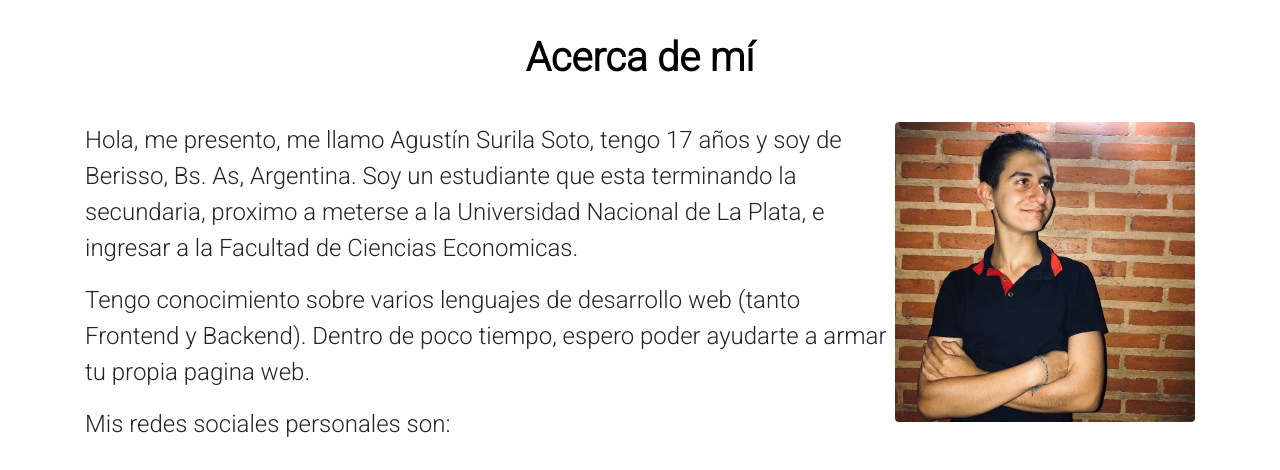
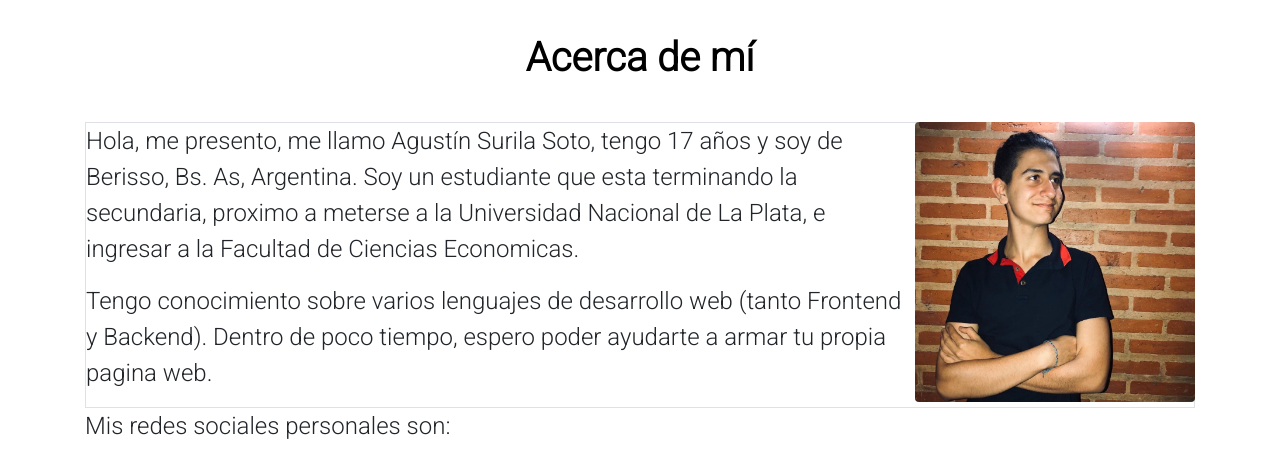
Before and after one commit to Auchan22/Web-personal, a plain HTML site: page index.html in a window 1280 px wide. Shown: the part 1480-1950 px from the top of the page. Drawn offline with nearby package versions, Linux system fonts and the light colour scheme.

Commit message:
En html no hice mucho cambio, todo fue Css

```diff
--- a/index.html
+++ b/index.html
@@ -139,13 +139,13 @@
             <div class="centrado">
                 <a href="#" class="encabezados"><h2 class="margintop-md">Acerca de mí</h2></a>
             </div>
-            <div>
-                <div>
-                    <img id="perfil" src="./Img/yo.jpg" alt="yo" height="300px" width="300px" class="rounded float-right img-fluid">
+            <div class="informacion">
+                <img id="perfil" src="./Img/yo.jpg" alt="yo" height="280px" width="280px" class="rounded float-right img-fluid">
+                <div class="info border">
                     <p>Hola, me presento, me llamo Agustín Surila Soto, tengo 17 años y soy de Berisso, Bs. As, Argentina. Soy un estudiante que esta terminando la secundaria, proximo a meterse a la Universidad Nacional de La Plata, e ingresar a la Facultad de Ciencias Economicas.</p>
                     <p>Tengo conocimiento sobre varios lenguajes de desarrollo web (tanto Frontend y Backend). Dentro de poco tiempo, espero poder ayudarte a armar tu propia pagina web.</p>
                 </div>
-                <div class="marginbtm-lg">
+                <div class="marginbtm-lg redes">
                     <p>Mis redes sociales personales son:</p>
                     <ul id="redes">
                         <li><a href="https://www.instagram.com/agussurila/" target="_blank"><i class="fab fa-instagram"></i> @agussurila</a></li>
@@ -161,7 +161,7 @@
     <!--Inicio del footer-->
         <footer class="bg-dark">
             <div class="container">
-                <div class="row">
+                <div class="row row-footer">
                     <div class="col-md-4 paddingtop-sm">
                         <h4 class="tfooter">¿Qué hago?</h4>
                         <p class="ttext">Soy un desarrolador web en busca de nuevas experiencias.</p>
```
